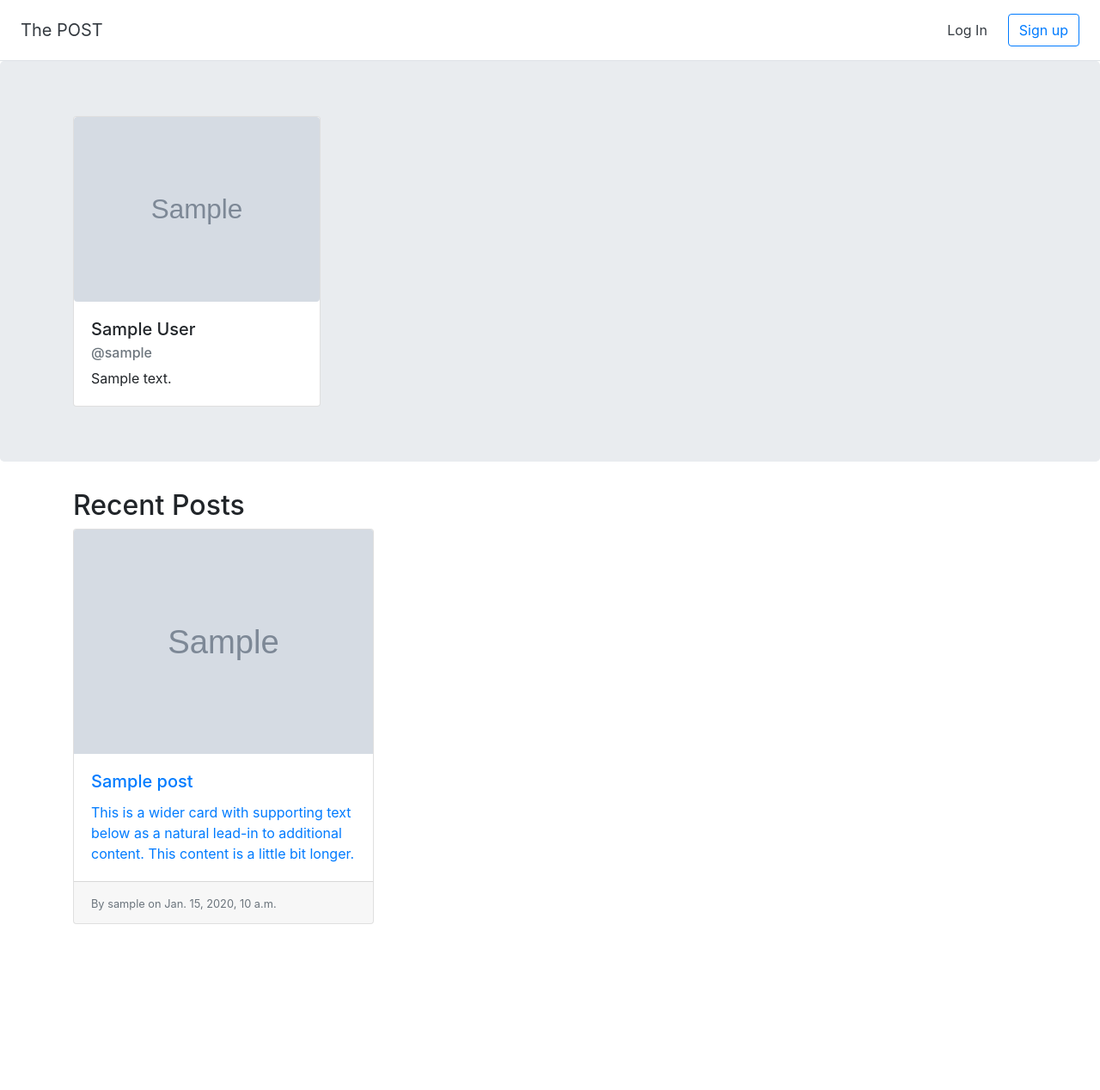
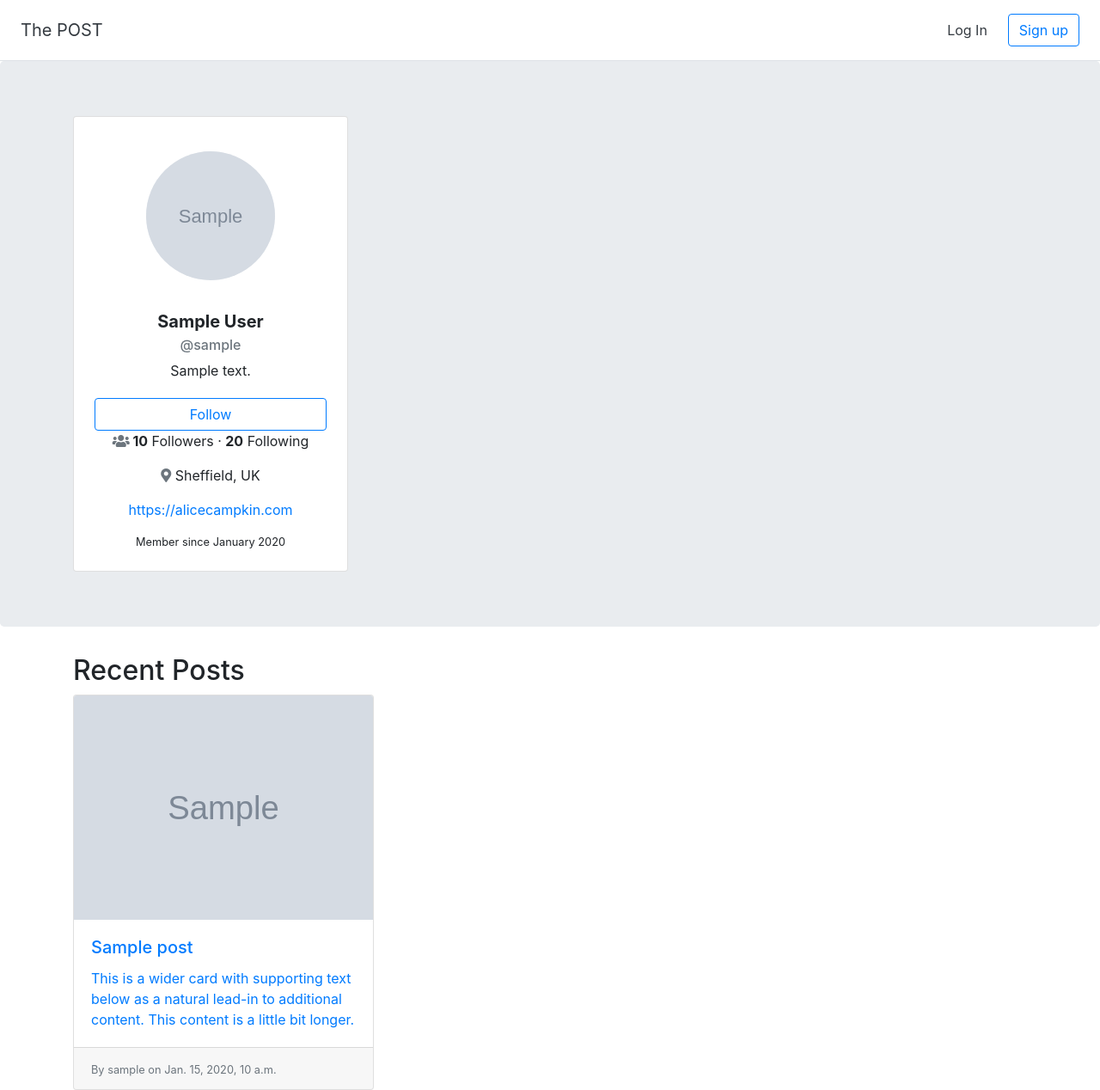
Before and after one commit to aliceridgway/django-blog, a Django app: a page that uses blog/templates/blog/author.html in a window 1280 px wide. Shown: the whole page at 86% size. Before the commit the page ends 1075 px from the top, so only its background shows below. Run offline with Django 3.2, Linux system fonts and the light colour scheme; tables that the repository leaves empty hold one stand-in row (values such as "Sample post"); grey boxes marked "Sample" are stand-in pictures; some libraries are stand-ins or nearby versions.

Commit message:
adds profile card

```diff
--- a/blog/templates/blog/author.html
+++ b/blog/templates/blog/author.html
@@ -1,22 +1,38 @@
 {% extends 'blog/base.html' %}
-{% load static %}
+
 
 {% block content %}
 <div class="jumbotron">
     <div class="container">
-        <div class="card" style="width: 18rem;">
+        <div class="card text-center p-4" style="width: 20rem;">
 
-            {% if author.profile.profile_picture %}
-            <img src="{{author.profile.profile_picture.url}}" class="card-img-top rounded w-100 h-100" alt="...">
-            {% else %}
-            <img src="{% static 'images/people-default.svg' %}" class="card-img-top rounded w-100 h-100" alt="...">
-            {% endif %}
+            <div class="rounded-circle bg-light mx-auto m-3" style="height:150px; width:150px;">
+                {% if author.profile.profile_picture %}
+                <img src="{{author.profile.profile_picture.url}}" class="rounded-circle w-100 h-100" alt="...">
+                {% else %}
+                {% load static %}
+                <img src="{% static 'images/people-default.svg' %}" class="rounded-circle w-100 h-100 " alt="Profile photo of {{author.first_name}} {{author.last_name}}">
+                {% endif %}
+            </div>
 
             <div class="card-body">
-              <h5 class="card-title">{{author.first_name}} {{author.last_name}}</h5>
+              <h5 class="card-title"><b>{{author.first_name}} {{author.last_name}}</b></h5>
               <h6 class="card-subtitle mb-2 text-muted">@{{author.username}}</h6>
               <p class="card-text">{{author.profile.bio}}</p>
             </div>
+
+            {% if user == author %}
+            <a href="{% url 'profile' author.username %}" class="btn btn-outline-secondary mb-3">Edit Profile</a>
+            {% else %}
+            <a href="#" class="btn btn-outline-primary">Follow</a>
+            {% endif %}
+
+            <p class="card-text"><i class="fas fa-users text-muted"></i><b> 10</b> Followers · <b>20</b> Following</p>
+            <p><i class="fas fa-map-marker-alt text-muted"></i> Sheffield, UK</p>
+            <p><a href='#'>https://alicecampkin.com</a></p>
+
+            <small>Member since {{author.account_created | date:"F Y"}}</small>
+
         </div>
 
     </div>
@@ -24,9 +40,8 @@
 </div>
 <div class="container">
 
-    {% if user == author %}
-    <a href="{% url 'profile' author.username %}" class="btn btn-outline-primary">Edit</a>
-    {% endif %}
+
+
 
     <h2>Recent Posts</h2>
     <div class="row row-cols-1 row-cols-md-3 g-4">
```
Also changed, not shown: blog/static/images/people-default.svg (added).
